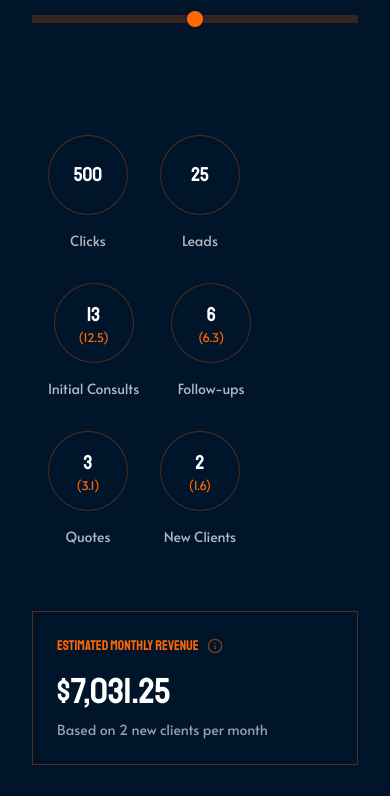
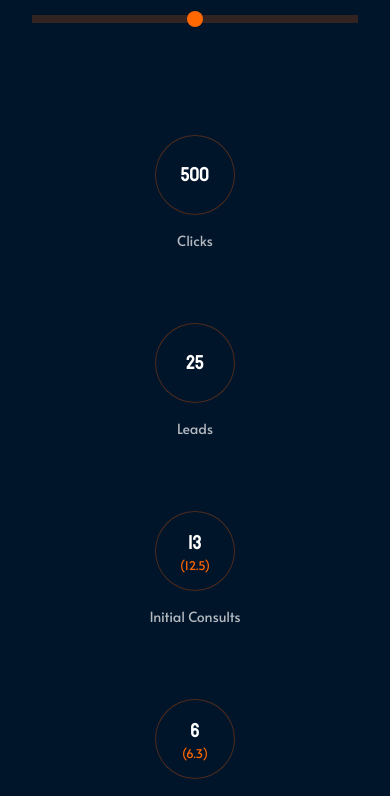
Before and after one commit to jack-xcelerate/sales-calculator, a Next.js app: page / in a window 390 px wide. Shown: the part 1482-2278 px from the top of the page. Built offline with nearby package versions, Linux system fonts and the light colour scheme.

Commit message:
Description of your changes

```diff
--- a/app/components/sales-calculator.tsx
+++ b/app/components/sales-calculator.tsx
@@ -404,6 +404,7 @@
   <FunnelStage value={metrics.newClients} exactValue={metrics.newClients} label="New Clients" tooltipContent="New clients won" />
 </div>
 
+
             <div className="grid grid-cols-1 md:grid-cols-2 gap-8 mt-12">
               <MetricCard
                 label="Estimated Monthly Revenue"
--- a/app/globals.css
+++ b/app/globals.css
@@ -62,6 +62,30 @@
   border-color: #ff6700;
   box-shadow: 0 0 0 2px rgba(255, 103, 0, 0.2);
 }
+.flex-wrap {
+  display: flex;
+  flex-wrap: wrap;
+  gap: 1rem; /* Add spacing between items */
+  justify-content: space-between;
+}
+
+@media (max-width: 768px) {
+  .flex-wrap {
+    flex-direction: column; /* Stack items vertically */
+    align-items: center; /* Center circles horizontally */
+  }
+
+/* FunnelStage Styling */
+.funnel-stage {
+  text-align: center; /* Center labels below circles */
+  margin-bottom: 1.5rem; /* Add space between stacked circles */
+}
+
+.funnel-stage-circle {
+  margin: 0 auto; /* Center the circle */
+}
+}
+
 
 /* Component Styles */
 .metric-card {
```
Lines whose indentation alone changed are shown as unchanged.
